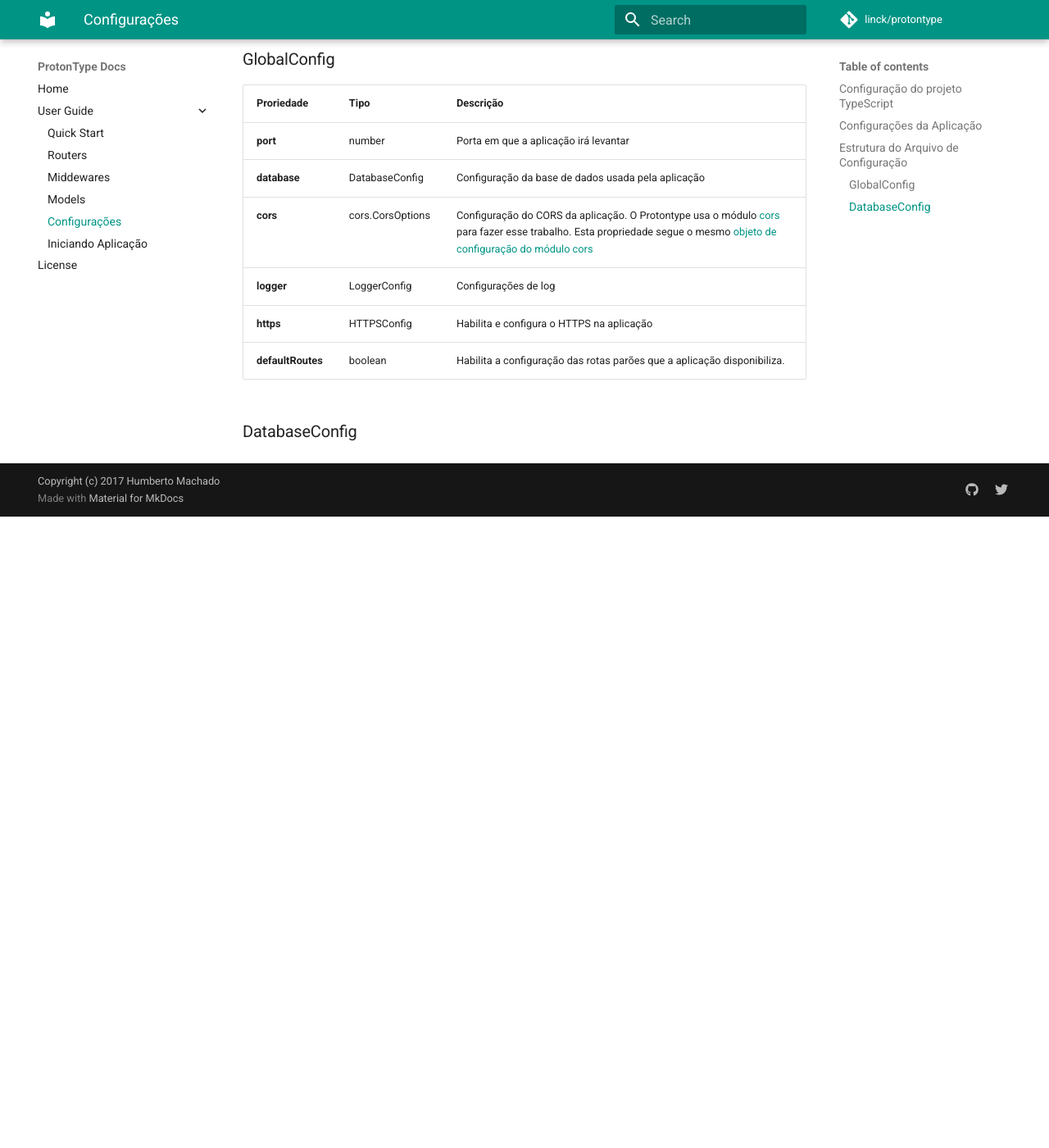
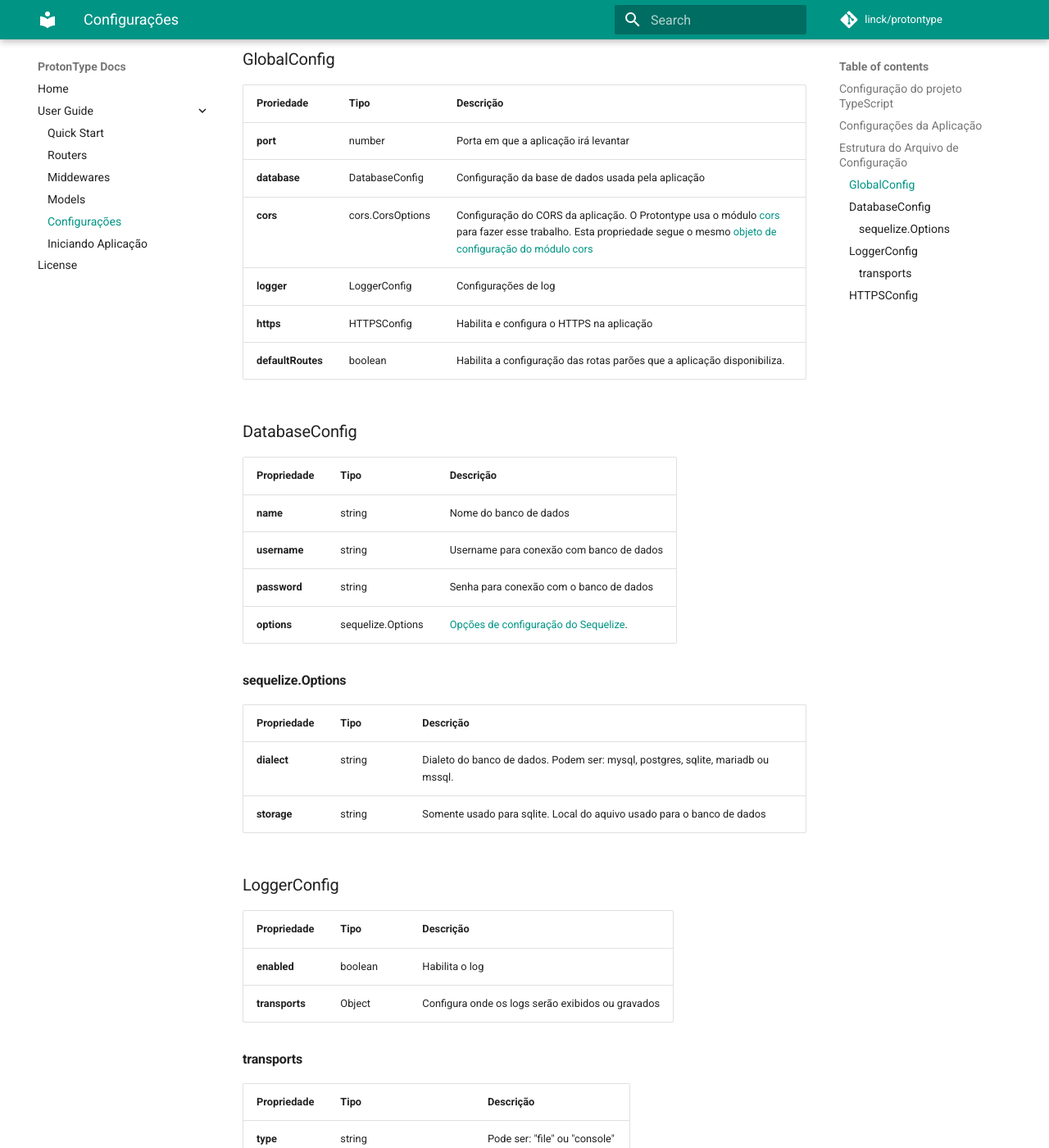
Before and after one commit to protontype/protontype.github.io, an MkDocs documentation site: the page built from docs/config.md, in a window 1280 px wide and 1400 px high, scrolled down 2018 px. Shown: the whole window at 82% size. Built offline with MkDocs 1.6.1 and Material for MkDocs 9.7.7, drawn with Linux system fonts in a browser that asks for light colours; comment, search, counter and statistics services are not loaded; old or Windows-style settings are respelled for this version of MkDocs; before the commit the page ends 2648 px from its top, so only the background shows below that; some of the changed text lies outside the part shown.

Commit message:
Detalhamento das configurações

````diff
--- a/docs/config.md
+++ b/docs/config.md
@@ -104,9 +104,60 @@
 |-------------------|------------------|---------------------------------------------------------------------------------------------------------------------------------------------------------------------------------------------------------------------------------------------|
 | **port**          | number           | Porta em que a aplicação irá levantar                                                                                                                                                                                                       |
 | **database**      | DatabaseConfig   | Configuração da base de dados usada pela aplicação                                                                                                                                                                                          |
-| **cors**          | cors.CorsOptions | Configuração do CORS da aplicação. O Protontype usa o módulo [cors](https://www.npmjs.com/package/cors) para fazer esse trabalho. Esta propriedade segue o mesmo [objeto de configuração do módulo cors](https://www.npmjs.com/package/cors) |
+| **cors**          | cors.CorsOptions | Configuração do CORS da aplicação. O Protontype usa o módulo [cors](https://www.npmjs.com/package/cors) para fazer esse trabalho. Esta propriedade segue o mesmo [objeto de configuração do módulo cors](https://www.npmjs.com/package/cors)|
 | **logger**        | LoggerConfig     | Configurações de log                                                                                                                                                                                                                        |
 | **https**         | HTTPSConfig      | Habilita e configura o HTTPS na aplicação                                                                                                                                                                                                   |
 | **defaultRoutes** | boolean          | Habilita a configuração das rotas parões que a aplicação disponibiliza.                                                                                                                                                                     |
 
 ### DatabaseConfig
+
+| Propriedade | Tipo              | Descrição                                                                                |
+|-------------|-------------------|------------------------------------------------------------------------------------------|
+| **name**        | string            | Nome do banco de dados                                                                   |
+| **username**    | string            | Username para conexão com banco de dados                                                 |
+| **password**    | string            | Senha para conexão com o banco de dados                                                  |
+| **options**    | sequelize.Options | [Opções de configuração do Sequelize](http://docs.sequelizejs.com/en/v3/api/sequelize/). |
+
+#### sequelize.Options
+
+| Propriedade | Tipo   | Descrição                                                                        |
+|-------------|--------|----------------------------------------------------------------------------------|
+| **dialect**     | string | Dialeto do banco de dados. Podem ser: mysql, postgres, sqlite, mariadb ou mssql. |
+| **storage**     | string | Somente usado para sqlite. Local do aquivo usado para o banco de dados           |
+
+### LoggerConfig
+
+| Propriedade | Tipo    | Descrição                                         |
+|-------------|---------|---------------------------------------------------|
+| **enabled**     | boolean | Habilita o log                                    |
+| **transports**  | Object  | Configura onde os logs serão exibidos ou gravados |
+
+#### transports
+| Propriedade | Tipo                     | Descrição                                                         |
+|-------------|--------------------------|-------------------------------------------------------------------|
+| **type**        | string                   | Pode ser: "file" ou "console"                                     |
+| **options**     | winston.TransportOptions | Opções do módulo [Winston](https://www.npmjs.com/package/winston) |
+
+**Exemplo**
+```json
+"transports": [
+      {
+        "type": "file",
+        "options": {
+          "filename": "./test/logs.log"
+        }
+      },
+      {
+        "type": "console"
+      }
+    ]
+  }
+```
+
+### HTTPSConfig
+
+| Propriedade | Tipo    | Descrição                                        |
+|-------------|---------|--------------------------------------------------|
+| **enabled**     | boolean | Habilita o HTTPS                                 |
+| **key**         | string  | Chave privada do certificado                     |
+| **cert**        | string  | Arquivo que contém o certificado (chave pública) |
````
